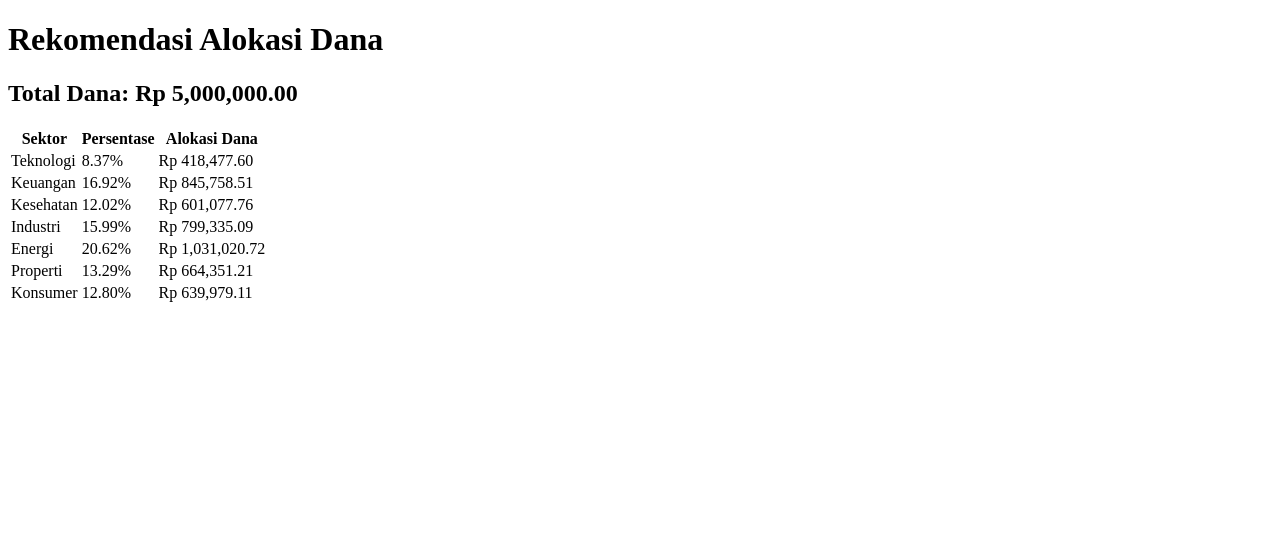
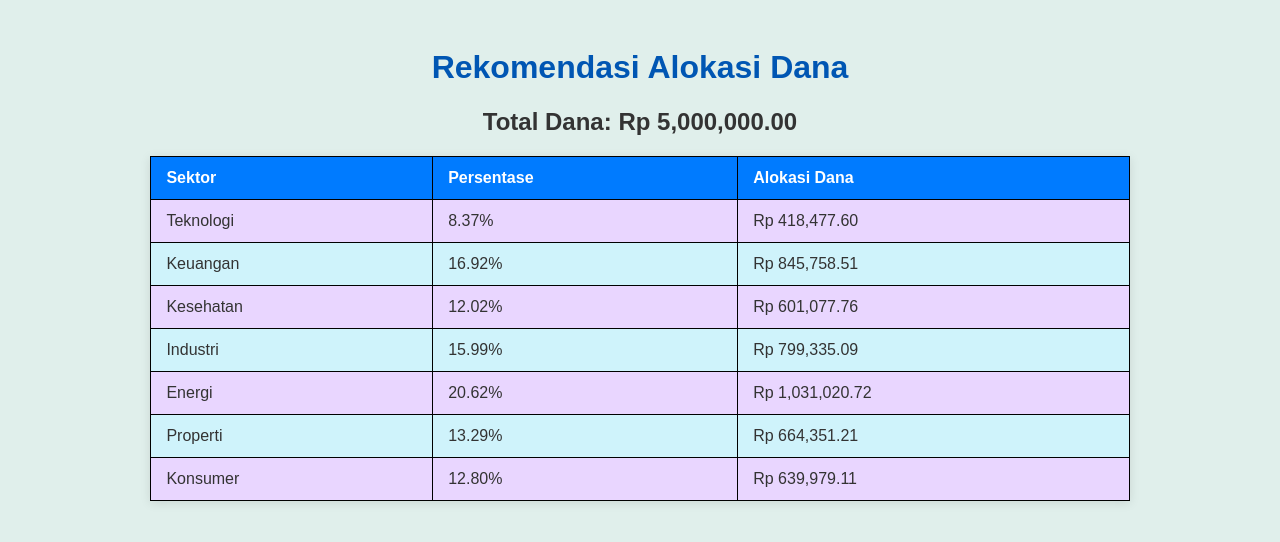
Before and after one commit to Fall-Llihc/Datathon-Final-Project, a Flask app: page / in a window 1280 px wide. Shown: the top 542 px of the page. Run offline with Flask 3, Linux system fonts and the light colour scheme.

Commit message:
Testing Loader with Design

```diff
--- a/flask_app/app.py
+++ b/flask_app/app.py
@@ -22,7 +22,7 @@ def index():
 def get_recommendations():
     # Simulate the model taking time to run
     print("Model is running...")
-    time.sleep(3) # Pauses for 3 seconds to simulate a long calculation
+    time.sleep(1) # Pauses for 3 seconds to simulate a long calculation
     print("Model finished.")
 
     # Your DRL model logic
--- a/flask_app/static/css/style.css
+++ b/flask_app/static/css/style.css
@@ -22,3 +22,53 @@
 }
 
 /* Your other table styles remain the same */
+
+/* static/css/style.css */
+body {
+    font-family: sans-serif;
+    background-color: #f0f2f5;
+    color: #333;
+    padding: 20px;
+}
+
+h1 {
+    color: #0056b3;
+    text-align: center;
+}
+
+table {
+    width: 80%;
+    margin: 20px auto;
+    border-collapse: collapse;
+    box-shadow: 0 2px 10px rgba(0,0,0,0.1);
+}
+
+th, td {
+    padding: 12px 15px;
+    border: 1px solid #ddd;
+    text-align: left;
+}
+
+thead {
+    background-color: #007bff;
+    color: white;
+}
+
+tbody tr:nth-child(odd) {
+    background-color: #e9d6ff; /* Custom purple */
+}
+
+tbody tr:nth-child(even) {
+    background-color: #cff3fb;
+}
+
+h2 {
+    text-align: center;
+}
+body {
+    background-color: #e0efeb;
+}
+
+table, th, td {
+    border: 1px solid #000;
+}
```
